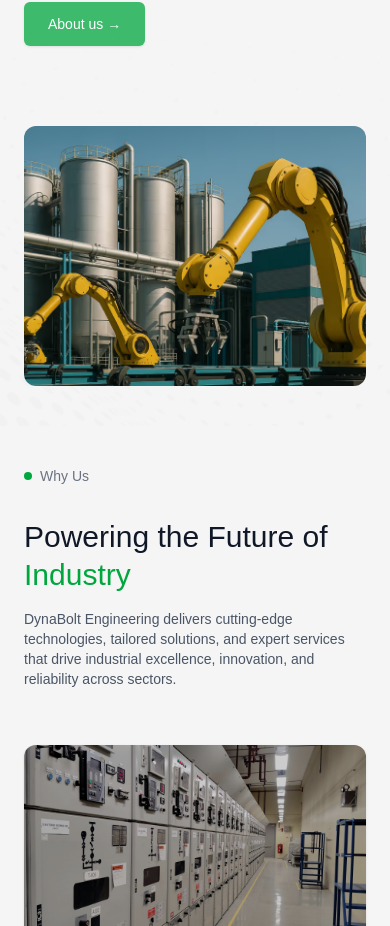
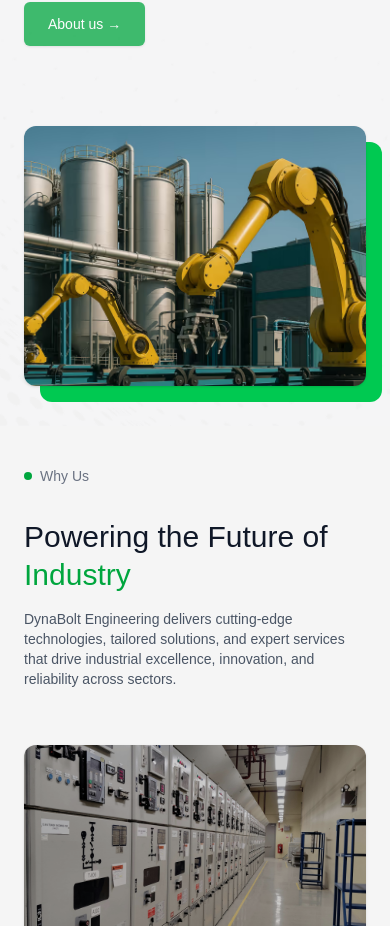
Before and after one commit to ansh307/En-ergyc-consultant, a Next.js app: page / in a window 390 px wide. Shown: the part 1360-2286 px from the top of the page. Built offline with nearby package versions, Linux system fonts and the light colour scheme.

Commit message:
added image bg shadow

```diff
--- a/components/homepage/about/About.tsx
+++ b/components/homepage/about/About.tsx
@@ -46,13 +46,19 @@ export default function About() {
           </div>
 
           {/* RIGHT IMAGE */}
-          <div className="about-image relative w-full h-[260px] md:h-[320px] rounded-xl overflow-hidden col-span-5 lg:col-span-2 group">
-            <Image
-              src="/about.png"
-              alt="About En ergyc Consultant"
-              fill
-              className="object-cover group-hover:scale-105 transition duration-500"
-            />
+          <div className="about-image relative w-full h-[260px] md:h-[320px] col-span-5 lg:col-span-2 group">
+            {/* GREEN OFFSET BACKGROUND */}
+            <div className="absolute inset-0 translate-x-4 translate-y-4 group-hover:translate-x-0 group-hover:translate-y-0 transition-all duration-500 bg-green-500 rounded-xl" />
+
+            {/* MAIN IMAGE */}
+            <div className="relative w-full h-full rounded-xl overflow-hidden group shadow-sm">
+              <Image
+                src="/about.png"
+                alt="About Dynabolt"
+                fill
+                className="object-cover group-hover:scale-105 transition duration-500"
+              />
+            </div>
           </div>
         </div>
       </div>
```
